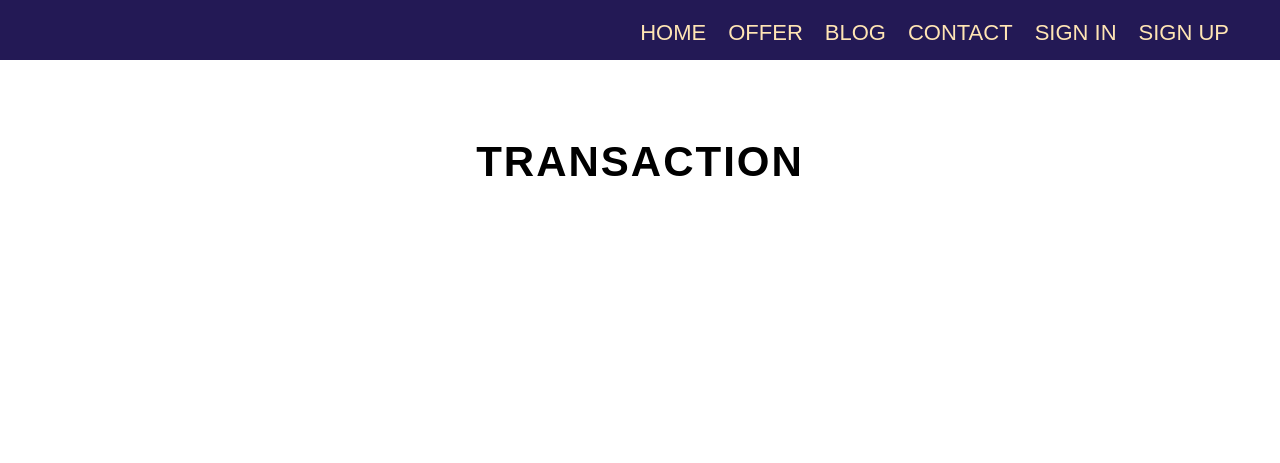
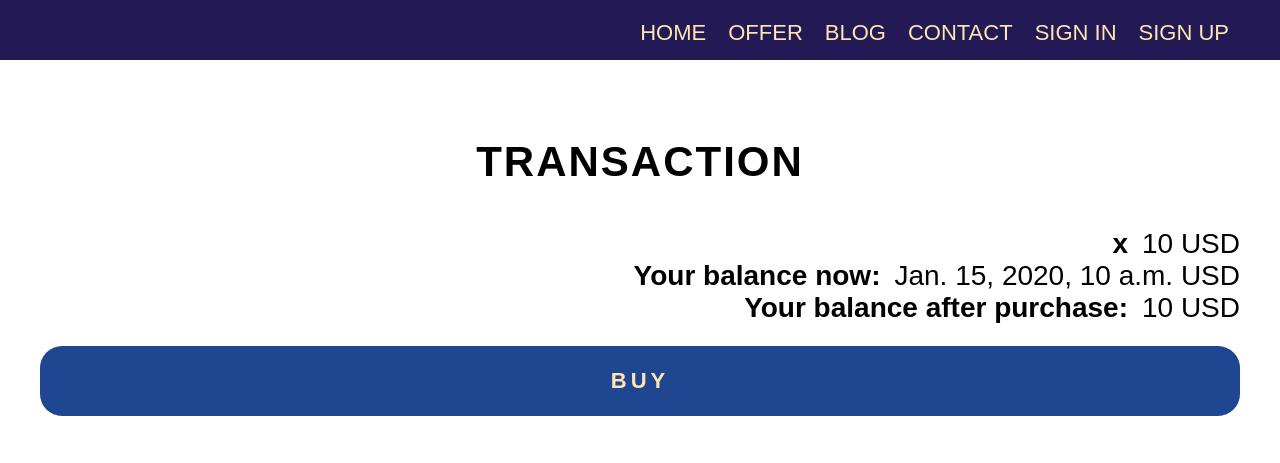
Before and after one commit to LukaszKwiatkowski94/Swimming-Pool-Django-Concept, a Django app: template apps/transactions/templates/show-page-transaction.html in a window 1280 px wide. Shown: the top 463 px of the page. Run offline with Django 3.2, Linux system fonts and the light colour scheme; the template is opened without the code that fills it: most values are stand-ins (such as "Sample title", 1, 10 or a date in 2020).

Commit message:
Transaction page style

```diff
--- a/apps/transactions/templates/show-page-transaction.html
+++ b/apps/transactions/templates/show-page-transaction.html
@@ -7,7 +7,24 @@
         <div class="wrapper">
             <h2 class="section-header">Transaction</h2>
             <div class="transaction__box">
-
+                <div class="transaction__product transaction__row">
+                    <p class="transaction__name">{{passBuy.namePass}}</p>
+                    <p class="transaction__price">{{passBuy.price}} USD</p>
+                </div>
+                <div class="transaction__balanceNow transaction__row">
+                    <p class="transaction__name">Your balance now:</p>
+                    <p class="transaction__price">{{balanceNow}} USD</p>
+                </div>
+                <div class="transaction__balanceAfter transaction__row">
+                    <p class="transaction__name">Your balance after purchase:</p>
+                    <p class="transaction__price">{{balanceAfter}} USD</p>
+                </div>
+                {% if balanceAfter < 0 %}
+                    <p class="transaction__error">You cannot buy this pass because you don't have enough money.</p>
+                    <button class="btn btn--disabled transaction__btn" disabled>You cannot buy</button>
+                {% else %}
+                    <button class="btn transaction__btn">Buy</button>
+                {% endif %}
             </div>
         </div>
     </section>
--- a/assets/sass/transactionsApp/_large.scss
+++ b/assets/sass/transactionsApp/_large.scss
@@ -1,3 +1,7 @@
 @media (min-width: 992px) {
-
+    .transaction{
+        &__box{
+            font-size: 2.8rem;
+        }
+    }
 }
--- a/assets/sass/transactionsApp/_medium.scss
+++ b/assets/sass/transactionsApp/_medium.scss
@@ -1,2 +1,7 @@
 @media (min-width: 768px) {
+    .transaction{
+        &__box{
+            font-size: 2.4rem;
+        }
+    }
 }
--- a/assets/sass/transactionsApp/_mobile.scss
+++ b/assets/sass/transactionsApp/_mobile.scss
@@ -1,5 +1,35 @@
 @use "../utilities/colors" as *;
 
-.transaction{
-    margin-top: calc(60px + 3rem);
+.transaction {
+	margin-top: calc(60px + 3rem);
+	&__box {
+		display: flex;
+		flex-direction: column;
+		align-items: flex-end;
+		font-size: 1.8rem;
+	}
+	&__row {
+		display: grid;
+		grid-template-rows: 1fr;
+		grid-template-columns: 5rf 1rf;
+		text-align: right;
+		column-gap: 0.5em;
+	}
+	&__name {
+		grid-row: 1/-1;
+		grid-column: 1/2;
+		font-weight: bold;
+	}
+	&__price {
+		grid-row: 1/-1;
+		grid-column: 2/3;
+	}
+	&__error {
+		margin: 1em auto 0.5em;
+		text-transform: uppercase;
+		color: red;
+	}
+	&__btn {
+		margin-top: 1em;
+	}
 }
--- a/assets/sass/transactionsApp/_small.scss
+++ b/assets/sass/transactionsApp/_small.scss
@@ -1,2 +1,7 @@
 @media (min-width: 576px) {
+    .transaction{
+        &__box{
+            font-size: 2.2rem;
+        }
+    }
 }
--- a/assets/sass/utilities/_components.scss
+++ b/assets/sass/utilities/_components.scss
@@ -33,6 +33,13 @@
 		border-top: 2px solid transparent;
 		border-bottom: 2px solid transparent;
 	}
+
+	&--disabled{
+		background-color: transparent;
+		color: grey;
+		border: 2px solid grey;
+		pointer-events: none;
+	}
 }
 
 .form-error {
```
Also changed, not shown: apps/transactions/views.py (+9 -1 lines), static/css/main.min.css, static/css/transactions.min.css.
